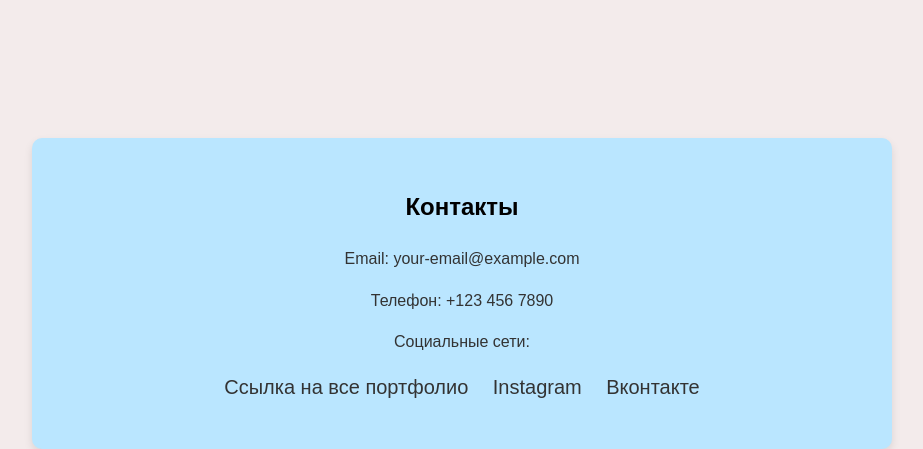
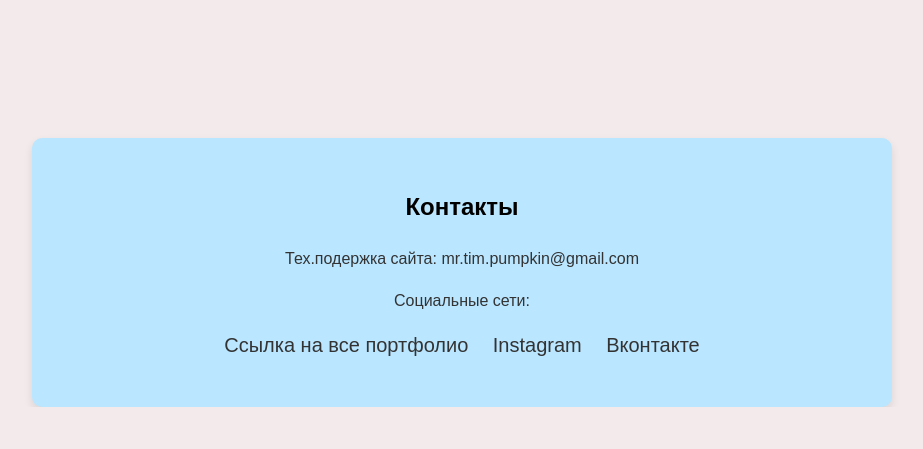
Before and after one commit to TimaPelmesh/Anastasisa.github.io, a plain HTML site: page index.html in a window 1280 px wide. Shown: the part 3021-3470 px from the top of the page, without its empty margins (178-1101 px from the left). After the commit the page ends 3428 px from the top, so only its background shows below. Drawn offline with nearby package versions, Linux system fonts and the light colour scheme.

Commit message:
Update index.html

```diff
--- a/index.html
+++ b/index.html
@@ -75,7 +75,7 @@
   <div class="portfolio-item">
     <h4>Family</h4>
     <p>Семья – самое драгоценное, что есть у человека. </p>
-    <p><strong>Что входит в данную фотосъемку:</strong> описание съемок и услуг.</p>
+    <p><strong>Что входит в данную фотосъемку:</strong></p>
     <p>Помощь с выбором одежды, локации и позированием;
         30-40 обработанных фото, а также все снимки с фотосессии.
         и.</p>
@@ -118,8 +118,7 @@
 
   <section id="contact" class="contact-info">
     <h2>Контакты</h2>
-    <p>Email: your-email@example.com</p>
-    <p>Телефон: +123 456 7890</p>
+    <p>Тех.подержка сайта: mr.tim.pumpkin@gmail.com</p>
     <p>Социальные сети:</p>
     <p class="social-links">
       <a href="https://disk.yandex.ru/d/2C_UlpzNxaZw6w" target="_blank">Ссылка на все портфолио</a>
```
